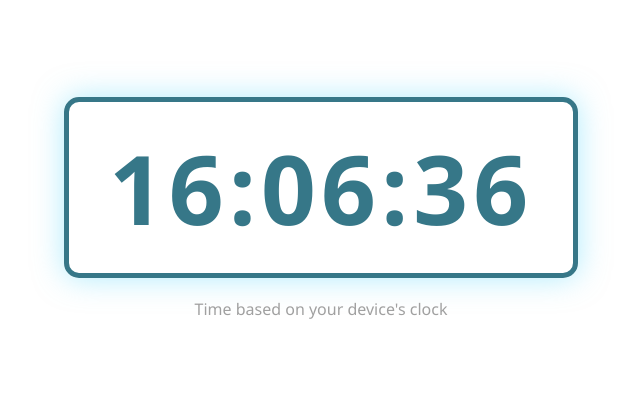
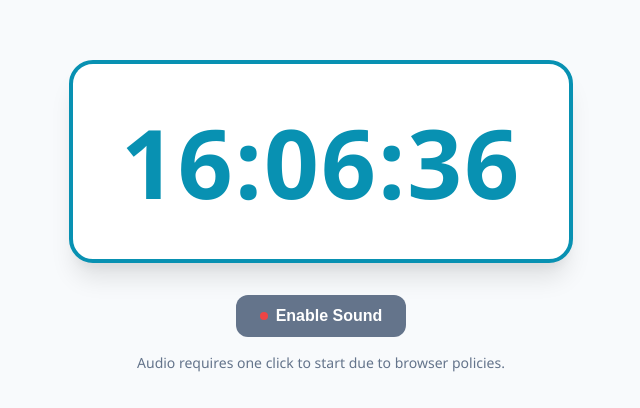
Before and after one commit to abelbezu/abelbezu.github.io, a plain HTML site: page index.html in a window 1280 px wide. Shown: the part 184-592 px from the top of the page, without its empty margins (319-959 px from the left). Drawn offline with Linux system fonts and the light colour scheme.

Commit message:
Add beep

```diff
--- a/index.html
+++ b/index.html
@@ -3,7 +3,7 @@
 <head>
     <meta charset="UTF-8">
     <meta name="viewport" content="width=device-width, initial-scale=1.0">
-    <title>Simple Accurate Clock - Single File</title>
+    <title>Accurate Clock with Beep</title>
 
     <style>
         /* Basic reset and background */
@@ -13,85 +13,183 @@
             justify-content: center;
             align-items: center;
             min-height: 100vh;
-            background-color: #fff; /* Dark background */
-            font-family: 'Segoe UI', Tahoma, Geneva, Verdana, sans-serif;
-            color: #367788; /* Light blue text color */
+            background-color: #f8fafc; /* Clean light background */
+            font-family: 'Segoe UI', system-ui, -apple-system, sans-serif;
+            color: #334155;
         }
 
         /* Container for alignment */
         .container {
             text-align: center;
+            max-width: 90%;
         }
 
         /* Styling for the clock display */
         #clock {
-            font-size: 6rem; /* Large font size */
-            font-weight: bold;
-            letter-spacing: 5px;
-            padding: 20px 40px;
-            border: 5px solid #367788;
-            border-radius: 15px;
-            box-shadow: 0 0 30px rgba(97, 218, 251, 0.5); /* Glowing effect */
-            transition: transform 0.3s ease;
+            font-size: clamp(3rem, 15vw, 6rem); /* Responsive font size */
+            font-weight: 800;
+            letter-spacing: 2px;
+            padding: 2rem 3rem;
+            background: white;
+            color: #0891b2; /* Cyan-600 */
+            border: 4px solid #0891b2;
+            border-radius: 24px;
+            box-shadow: 0 20px 25px -5px rgba(0, 0, 0, 0.1), 0 10px 10px -5px rgba(0, 0, 0, 0.04);
+            transition: transform 0.2s ease, box-shadow 0.2s ease;
+            cursor: default;
         }
 
-        /* Optional: a subtle hover effect */
         #clock:hover {
-            transform: scale(1.02);
+            transform: translateY(-5px);
+            box-shadow: 0 25px 30px -5px rgba(8, 145, 178, 0.2);
+        }
+
+        /* Controls styling */
+        .controls {
+            margin-top: 2rem;
+            display: flex;
+            flex-direction: column;
+            gap: 1rem;
+            align-items: center;
+        }
+
+        button {
+            background-color: #0891b2;
+            color: white;
+            border: none;
+            padding: 0.75rem 1.5rem;
+            font-size: 1rem;
+            font-weight: 600;
+            border-radius: 12px;
+            cursor: pointer;
+            transition: background-color 0.2s;
+            display: flex;
+            align-items: center;
+            gap: 8px;
+        }
+
+        button:hover {
+            background-color: #0e7490;
+        }
+
+        button.muted {
+            background-color: #64748b;
         }
 
         /* Styling for the info text */
         .gmt-info {
-            margin-top: 20px;
-            font-size: 1rem;
-            color: #a0a0a0; /* Gray text */
+            font-size: 0.875rem;
+            color: #64748b;
+            margin: 0;
         }
 
-        /* Media query for smaller screens (e.g., phones) */
-        @media (max-width: 600px) {
-            #clock {
-                font-size: 4rem;
-            }
+        .status-dot {
+            height: 8px;
+            width: 8px;
+            background-color: #ef4444;
+            border-radius: 50%;
+            display: inline-block;
+        }
+
+        .status-dot.active {
+            background-color: #22c55e;
+            box-shadow: 0 0 8px #22c55e;
         }
     </style>
 </head>
 <body>
     <div class="container">
         <div id="clock">00:00:00</div>
-        <p class="gmt-info">Time based on your device's clock</p>
+
+        <div class="controls">
+            <button id="soundToggle" class="muted">
+                <span id="statusIcon" class="status-dot"></span>
+                <span id="buttonText">Enable Sound</span>
+            </button>
+            <p class="gmt-info">Audio requires one click to start due to browser policies.</p>
+        </div>
     </div>
 
     <script>
+        let audioCtx = null;
+        let isMuted = true;
+        const clockElement = document.getElementById('clock');
+        const soundToggle = document.getElementById('soundToggle');
+        const buttonText = document.getElementById('buttonText');
+        const statusIcon = document.getElementById('statusIcon');
+
+        // Function to create a short beep using Web Audio API
+        function playBeep() {
+            if (isMuted || !audioCtx) return;
+
+            // Resume context if it was suspended (common in some browsers)
+            if (audioCtx.state === 'suspended') {
+                audioCtx.resume();
+            }
+
+            const oscillator = audioCtx.createOscillator();
+            const gainNode = audioCtx.createGain();
+
+            oscillator.type = 'sine'; // Soft beep
+            oscillator.frequency.setValueAtTime(880, audioCtx.currentTime); // A5 note
+
+            // Envelope to prevent "clicking" sound
+            gainNode.gain.setValueAtTime(0, audioCtx.currentTime);
+            gainNode.gain.linearRampToValueAtTime(0.1, audioCtx.currentTime + 0.01);
+            gainNode.gain.exponentialRampToValueAtTime(0.0001, audioCtx.currentTime + 0.1);
+
+            oscillator.connect(gainNode);
+            gainNode.connect(audioCtx.destination);
+
+            oscillator.start();
+            oscillator.stop(audioCtx.currentTime + 0.1);
+        }
+
         // Function to update the clock display
         function updateClock() {
-            // 1. Get the current time from the user's system
             const now = new Date();
 
-            // 2. Extract hours, minutes, and seconds
-            let hours = now.getHours();
-            let minutes = now.getMinutes();
-            let seconds = now.getSeconds();
+            let hours = String(now.getHours()).padStart(2, '0');
+            let minutes = String(now.getMinutes()).padStart(2, '0');
+            let seconds = String(now.getSeconds()).padStart(2, '0');
 
-            // 3. Format the time: Pad single digits with a leading zero
-            // Example: 5 -> "05"
-            hours = String(hours).padStart(2, '0');
-            minutes = String(minutes).padStart(2, '0');
-            seconds = String(seconds).padStart(2, '0');
-
-            // 4. Create the final time string (HH:MM:SS)
             const timeString = `${hours}:${minutes}:${seconds}`;
 
-            // 5. Update the content of the HTML element
-            const clockElement = document.getElementById('clock');
             if (clockElement) {
                 clockElement.textContent = timeString;
             }
+
+            // Play beep every time the clock updates
+            playBeep();
         }
 
-        // Initial call to display the time immediately when the page loads
+        // Audio initialization on user interaction
+        soundToggle.addEventListener('click', () => {
+            if (!audioCtx) {
+                audioCtx = new (window.AudioContext || window.webkitAudioContext)();
+            }
+
+            isMuted = !isMuted;
+
+            if (isMuted) {
+                soundToggle.classList.add('muted');
+                buttonText.textContent = "Enable Sound";
+                statusIcon.classList.remove('active');
+            } else {
+                soundToggle.classList.remove('muted');
+                buttonText.textContent = "Mute Sound";
+                statusIcon.classList.add('active');
+
+                // Play a test beep immediately
+                if (audioCtx.state === 'suspended') audioCtx.resume();
+                playBeep();
+            }
+        });
+
+        // Initial call
         updateClock();
 
-        // Set up an interval to call the updateClock function every 1000 milliseconds (1 second)
+        // Interval to call the updateClock function every second
         setInterval(updateClock, 1000);
     </script>
 </body>
```
